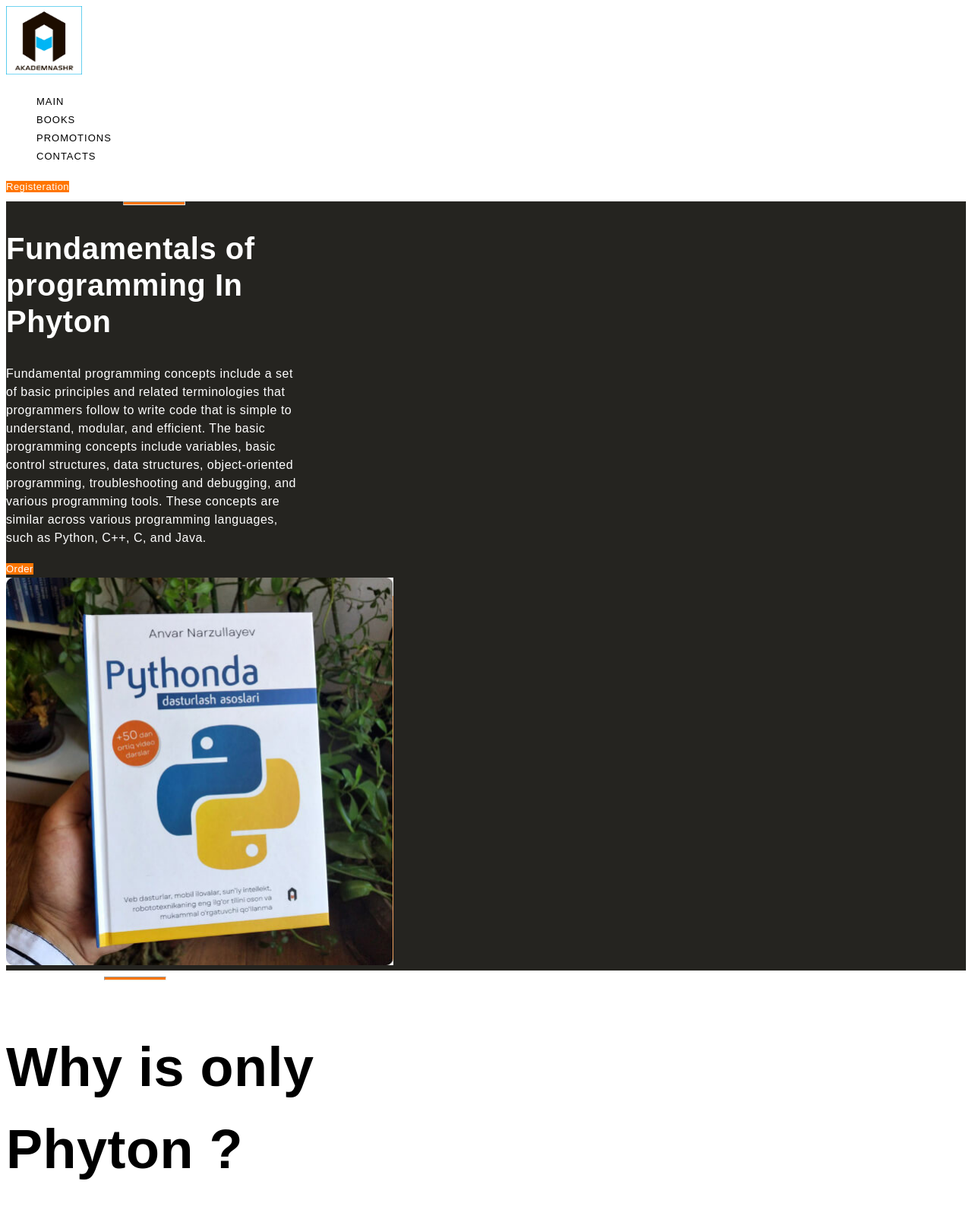
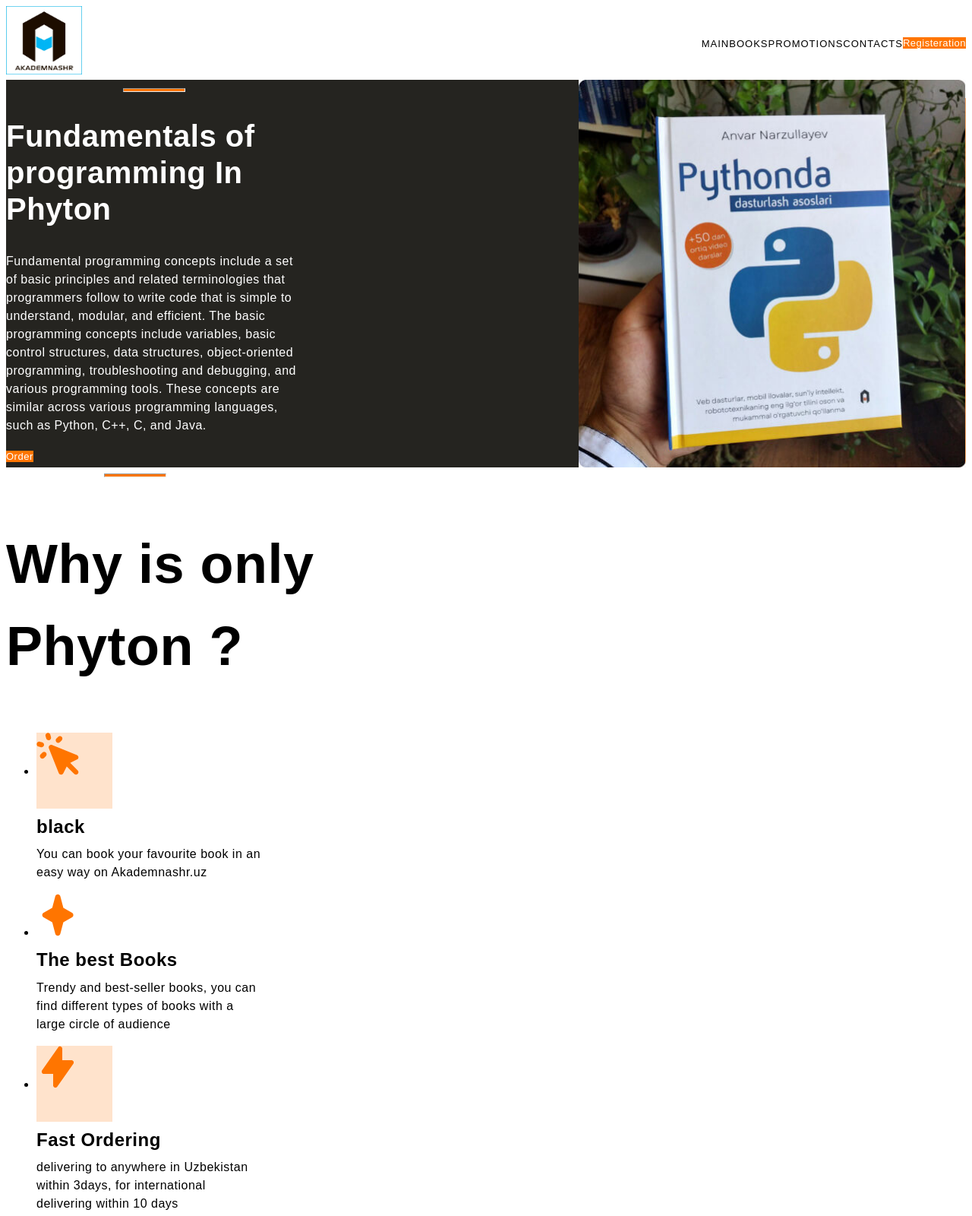
Before and after one commit to diyor1511/Akademnashr-promo, a plain HTML site: page index.html in a window 1280 px wide. Shown: the top 1600 px of the page at 76% size. Drawn offline with Linux system fonts and the light colour scheme.

Commit message:
Added dsiplay flex

```diff
--- a/index.html
+++ b/index.html
@@ -15,9 +15,13 @@
 
     <!-- WEB HEADER -->
     <header class="site-header">
+
         <a href="index.html">
         <img src="/img/Akademlogo.jpg" alt="Akademnashr logo" width="100" height="90">
         </a>
+
+            <div class="site-header-act">
+                <!--SITE NAV  -->
                    <nav>
                        <ul class="sitenav-list">
                             <li><a class="sitenav-link" href="#">Main</a></li>
@@ -27,6 +31,7 @@
                        </ul>
                    </nav>
                 <a class="main-link" href="#">Registeration</a>
+            </div>
     </header>
 
 
@@ -48,12 +53,14 @@
         <section class="features">
             <hr class="orange-line">
             <h2 class="features-heading">Why is only Phyton ?</h2>
-            <ul>
+
+
+            <ul class="features-list">
                 <li>
                     <div class="feature-icon-wrapper">
                         <img class="hero-img" src="/img/icon_card.svg" alt="Ikonka" width="56" height="56">
                     </div>
-                    <h3 class="feature-title">Easy Ordering</h3>
+                    <h3 class="feature-title">black</h3>
                     <p class="feature-info">
                         You can book your favourite book in an easy way on Akademnashr.uz
                     </p>
@@ -71,7 +78,7 @@
                     <div class="feature-icon-wrapper">
                         <img src="/img/icon_card3.svg" alt="Ikonka" width="56" height="56">
                     </div>
-                    <h3 class="feature-title">Fast Orderinng</h3>
+                    <h3 class="feature-title">Fast Ordering</h3>
                     <p class="feature-info">
                         delivering to anywhere in Uzbekistan within 3days, for international delivering within 10 days
                     </p>
@@ -88,7 +95,7 @@
                     Stories, poems, advanterous poets, various gudies to broden your thinking
                 </p>
                 <p class="promo-text">
-                    You can purchase an entire collectoin of <strong class="promo-highlight">50 books</strong> on discount <strong class="promo-highlight"x >350.000 sum</strong> (Actually 383.000 sum)
+                    You can purchase an entire collectoin of <strong class="promo-highlight">50 books</strong> on discount <strong class="promo-highlight">350.000 sum</strong> (Actually 383.000 sum)
                 </p>
                 <a class="main-link" href="#">Order</a>
             </div>
--- a/main.css
+++ b/main.css
@@ -8,10 +8,20 @@ body {
 /* SITE HEADER */
 .site-header {
     background-color: #fff;
+    display: flex;
+    justify-content: space-between;
+    align-items: center;
 }
+
+.site-header-act {
+    display: flex;
+    align-items: center;
+}
+
 
 /* SITE NAV */
 .sitenav-list {
+    display: flex;
     list-style: none;
 }
 
@@ -40,6 +50,9 @@ body {
 
 /* hERO */
 .hero {
+    display: flex;
+    justify-content: space-between;
+    align-items: center;
     background-color: #252420;
     color: #fff;
 }
@@ -64,6 +77,8 @@ body {
     line-height: 1.2;
     letter-spacing: 0.5px;
 }
+
+
 
 
 /* FEATURES */
```
Lines whose indentation alone changed are shown as unchanged.
